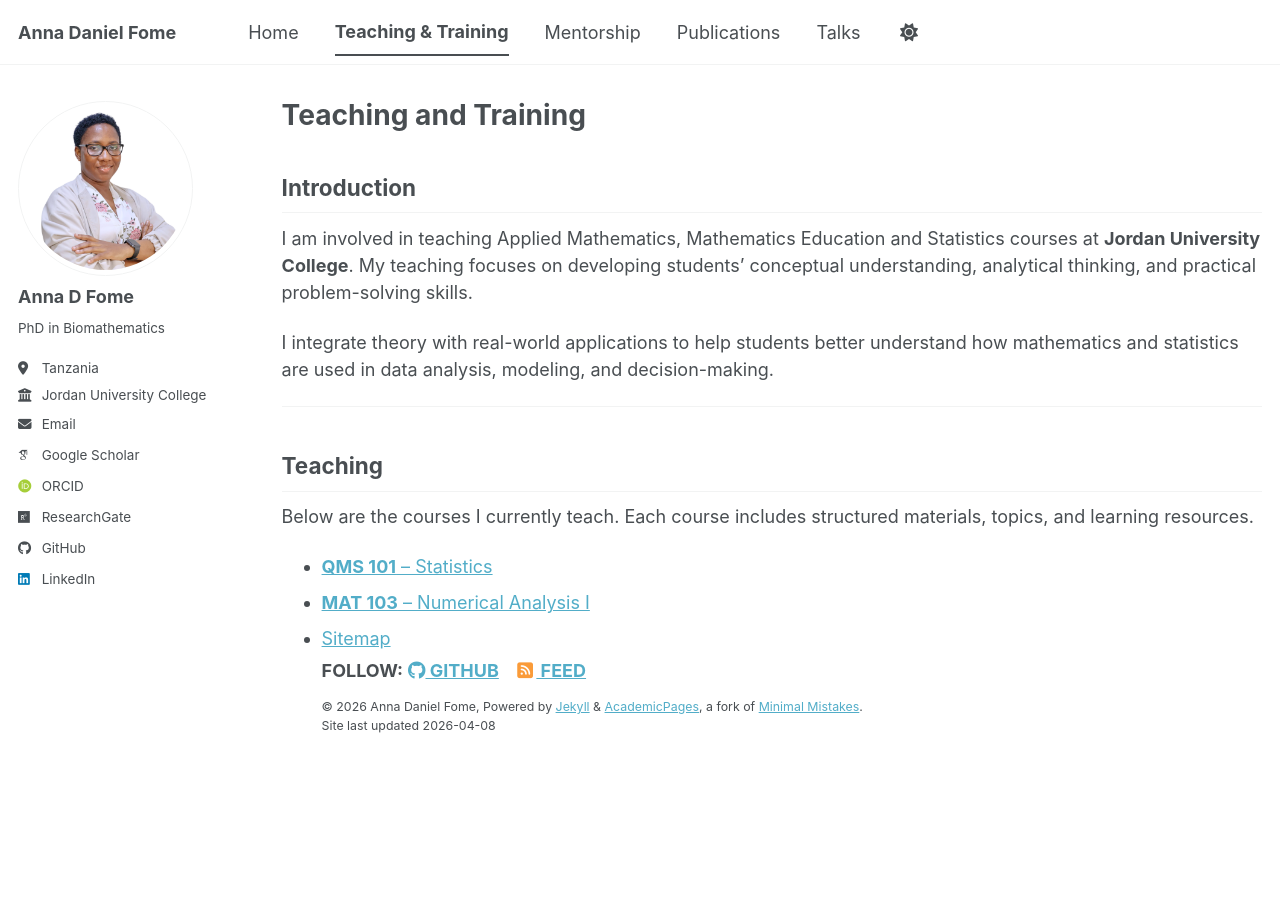
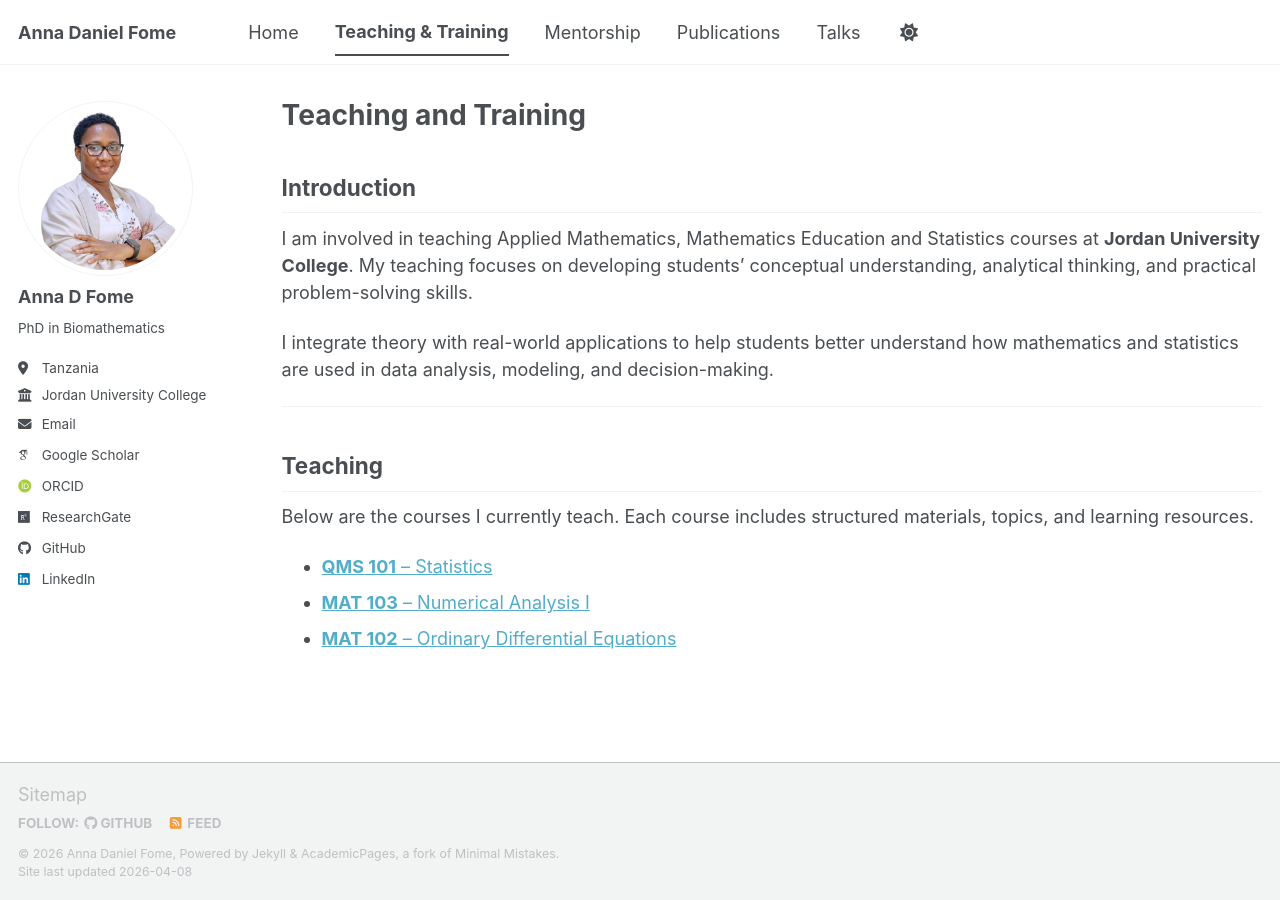
Before and after one commit to FomeA/FomeA.github.io, a Jekyll site: the page built from _pages/teaching.html, in a window 1280 px wide. Built offline with Jekyll 4.4.1, drawn with Linux system fonts in a browser that asks for light colours; some web fonts are replaced; a script bundle is joined from its source files by our own code; library files that are not in the unit come from our copies; some of the changed lines change nothing that is shown.

Commit message:
Update teaching.html

```diff
--- a/_pages/teaching.html
+++ b/_pages/teaching.html
@@ -29,7 +29,7 @@
   <ul>
     <li> <a href="/teaching/qms101/"> <strong>QMS 101</strong> – Statistics </a> </li>
     <li> <a href="/teaching/mat103/"> <strong>MAT 103</strong> – Numerical Analysis I </a></li>
-    <li> <a href="/teaching/mat102/ <strong>MAT 102</strong> – Ordinary Differential Equations </a> </li>
+    <li> <a href="/teaching/mat102/"> <strong>MAT 102</strong> – Ordinary Differential Equations </a> </li>
   </ul>
 
 </div>
```
